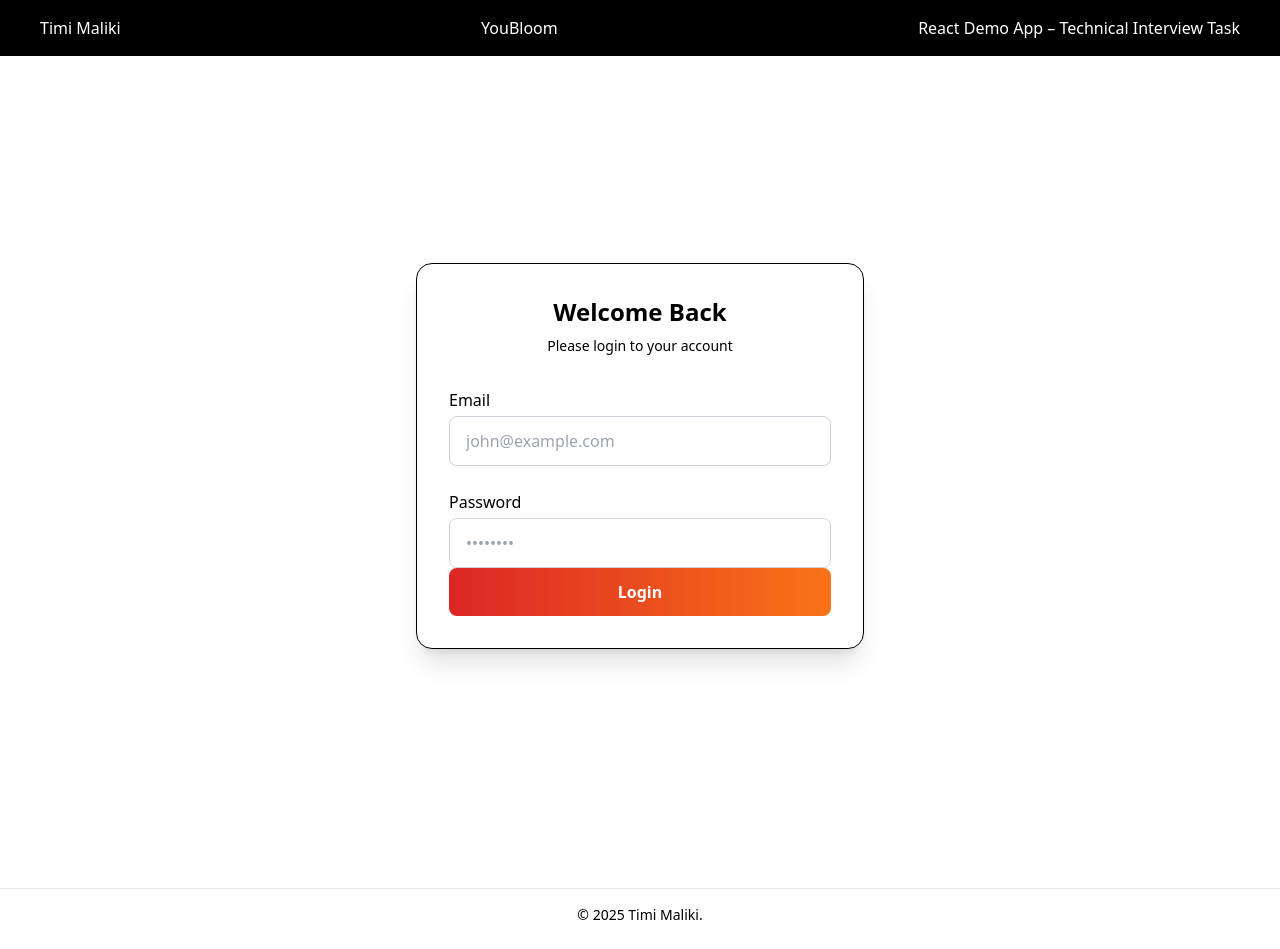
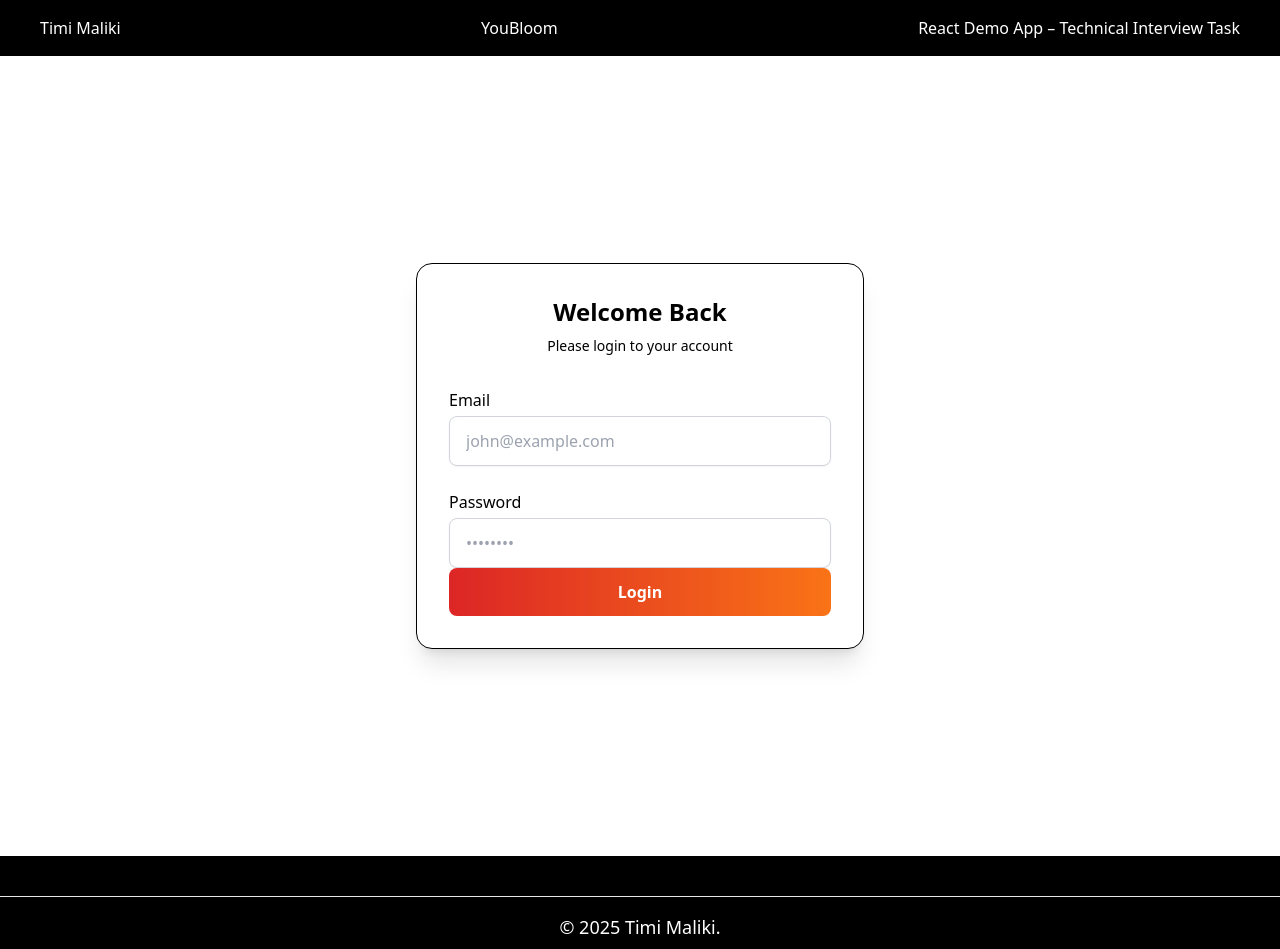
Before and after one commit to TimiMaliki/React-Demo-App-Technical-Interview-Task-, a React (Create React App) app: page / in a window 1280 px wide. Before the commit the page ends 925 px from the top, so only its background shows below. Built offline with nearby package versions, Linux system fonts and the light colour scheme.

Commit message:
added : footer content

```diff
--- a/src/pages/footer.jsx
+++ b/src/pages/footer.jsx
@@ -1,7 +1,7 @@
 const Footer = () => {
     return (
-        <div className="footer text-center">
-     <div className="mt-8 border-t  pt-4 text-center text-sm">
+        <div className="py-2 footer text-center bg-black text-white">
+     <div className="mt-8 border-t  pt-4 text-center text-lg">
         &copy; {new Date().getFullYear()}  Timi Maliki.
       </div>
         </div>
```
